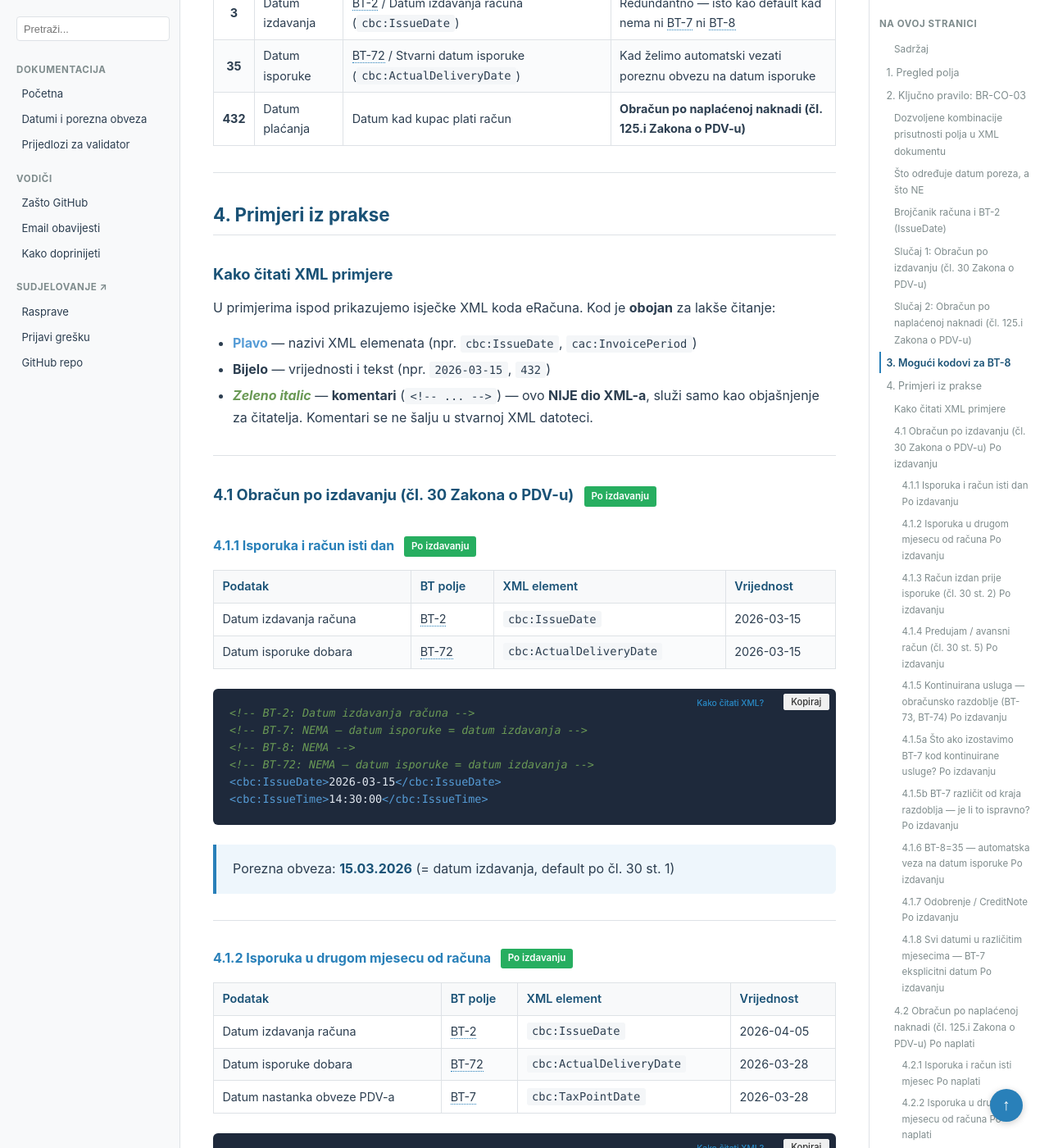
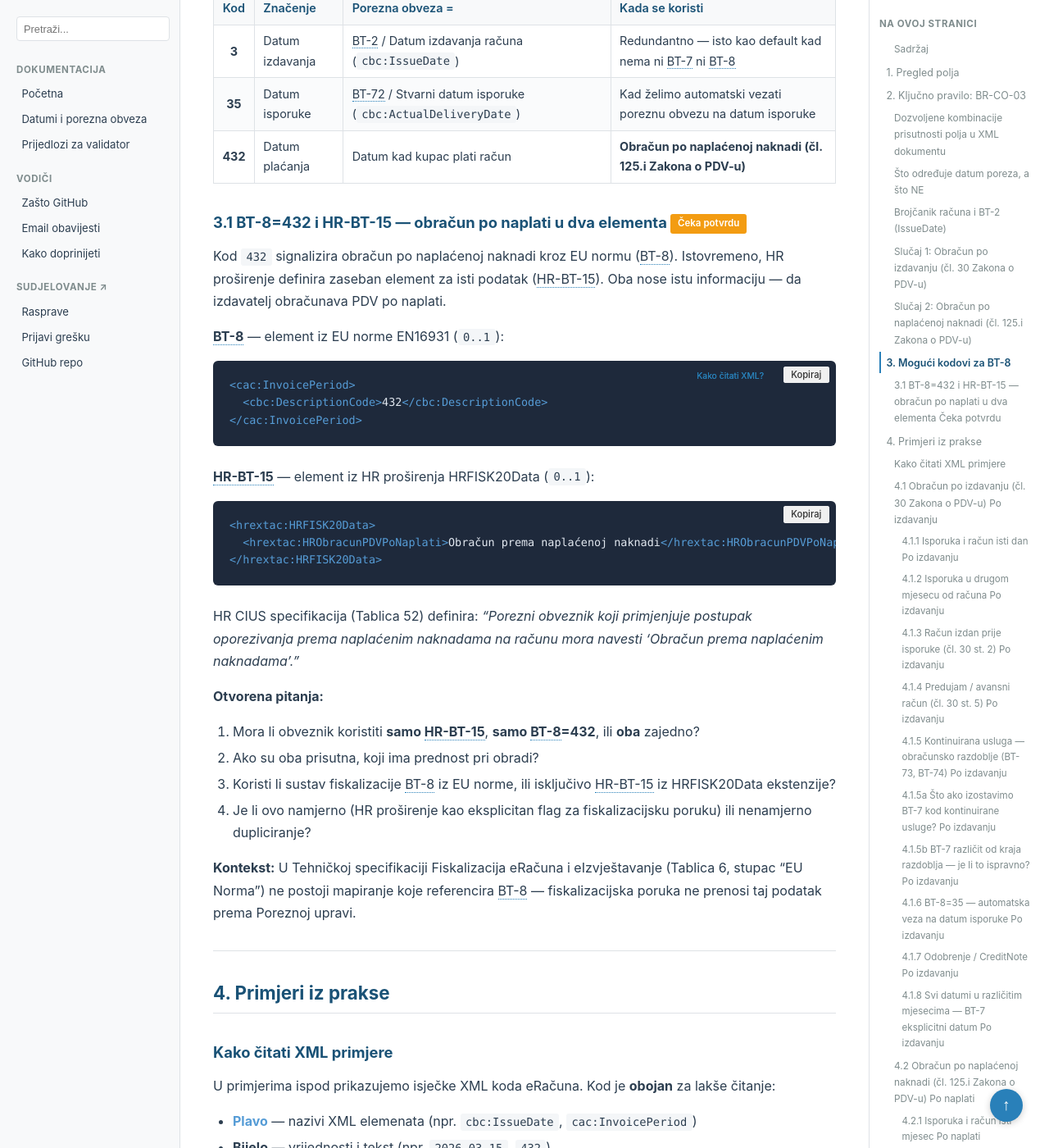
Before and after one commit to dageci/eracun-fiskalizacija-datumi, a Jekyll site: the page built from docs/eracun-datumi-poreza-workflow.md, in a window 1280 px wide and 1400 px high, scrolled down 7137 px. Shown: the whole window at 82% size. Built offline with Jekyll 4.4.1, drawn with Linux system fonts in a browser that asks for light colours; some of the changed text lies outside the part shown.

Commit message:
dodana sekcija 3.1 (BT-8=432 vs HR-BT-15), uklonjena sekcija 9
Pitanje o dupliciranju podatka obračuna po naplati premješteno
iz zasebne sekcije 9 u sekciju 3.1 gdje kontekstualno pripada —
odmah uz tablicu kodova za BT-8.

Co-Authored-By: Claude <noreply@anthropic.com>

````diff
--- a/docs/eracun-datumi-poreza-workflow.md
+++ b/docs/eracun-datumi-poreza-workflow.md
@@ -223,6 +223,37 @@ flowchart TD
 | **3** | Datum izdavanja | BT-2 / Datum izdavanja računa (`cbc:IssueDate`) | Redundantno — isto kao default kad nema ni BT-7 ni BT-8 |
 | **35** | Datum isporuke | BT-72 / Stvarni datum isporuke (`cbc:ActualDeliveryDate`) | Kad želimo automatski vezati poreznu obvezu na datum isporuke |
 | **432** | Datum plaćanja | Datum kad kupac plati račun | **Obračun po naplaćenoj naknadi (čl. 125.i Zakona o PDV-u)** |
+
+### 3.1 BT-8=432 i HR-BT-15 — obračun po naplati u dva elementa <span style="display:inline-block;background:#f39c12;color:white;font-size:0.72rem;font-weight:600;padding:0.15rem 0.55rem;border-radius:3px;vertical-align:middle;">Čeka potvrdu</span>
+
+Kod `432` signalizira obračun po naplaćenoj naknadi kroz EU normu (BT-8). Istovremeno, HR proširenje definira zaseban element za isti podatak (HR-BT-15). Oba nose istu informaciju — da izdavatelj obračunava PDV po naplati.
+
+**BT-8** — element iz EU norme EN16931 (`0..1`):
+
+```xml
+<cac:InvoicePeriod>
+  <cbc:DescriptionCode>432</cbc:DescriptionCode>
+</cac:InvoicePeriod>
+```
+
+**HR-BT-15** — element iz HR proširenja HRFISK20Data (`0..1`):
+
+```xml
+<hrextac:HRFISK20Data>
+  <hrextac:HRObracunPDVPoNaplati>Obračun prema naplaćenoj naknadi</hrextac:HRObracunPDVPoNaplati>
+</hrextac:HRFISK20Data>
+```
+
+HR CIUS specifikacija (Tablica 52) definira: *"Porezni obveznik koji primjenjuje postupak oporezivanja prema naplaćenim naknadama na računu mora navesti 'Obračun prema naplaćenim naknadama'."*
+
+**Otvorena pitanja:**
+
+1. Mora li obveznik koristiti **samo HR-BT-15**, **samo BT-8=432**, ili **oba** zajedno?
+2. Ako su oba prisutna, koji ima prednost pri obradi?
+3. Koristi li sustav fiskalizacije BT-8 iz EU norme, ili isključivo HR-BT-15 iz HRFISK20Data ekstenzije?
+4. Je li ovo namjerno (HR proširenje kao eksplicitan flag za fiskalizacijsku poruku) ili nenamjerno dupliciranje?
+
+**Kontekst:** U Tehničkoj specifikaciji Fiskalizacija eRačuna i eIzvještavanje (Tablica 6, stupac "EU Norma") ne postoji mapiranje koje referencira BT-8 — fiskalizacijska poruka ne prenosi taj podatak prema Poreznoj upravi.
 
 ---
 
````
Also changed, not shown: eracun-datumi-poreza-workflow.md (+31 -0 lines).
